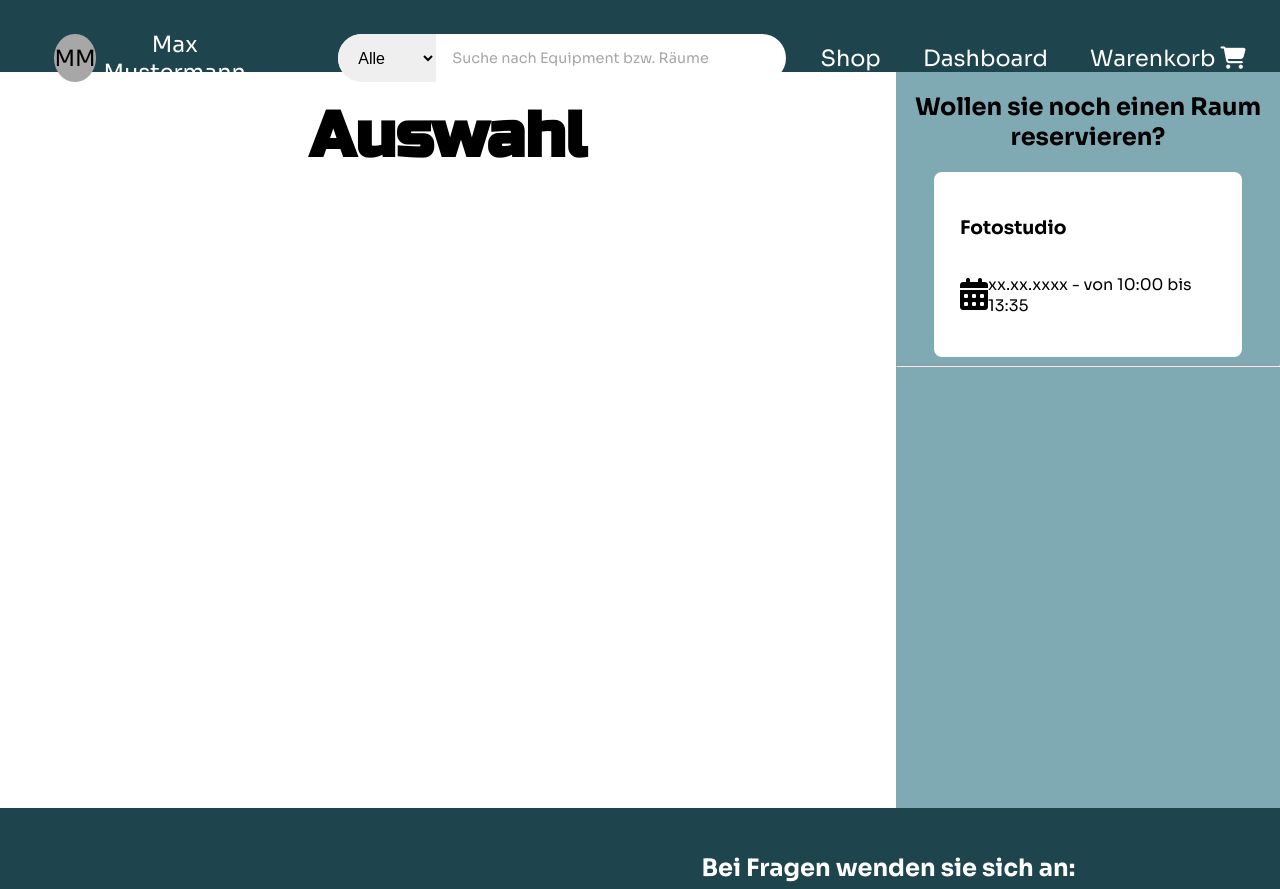
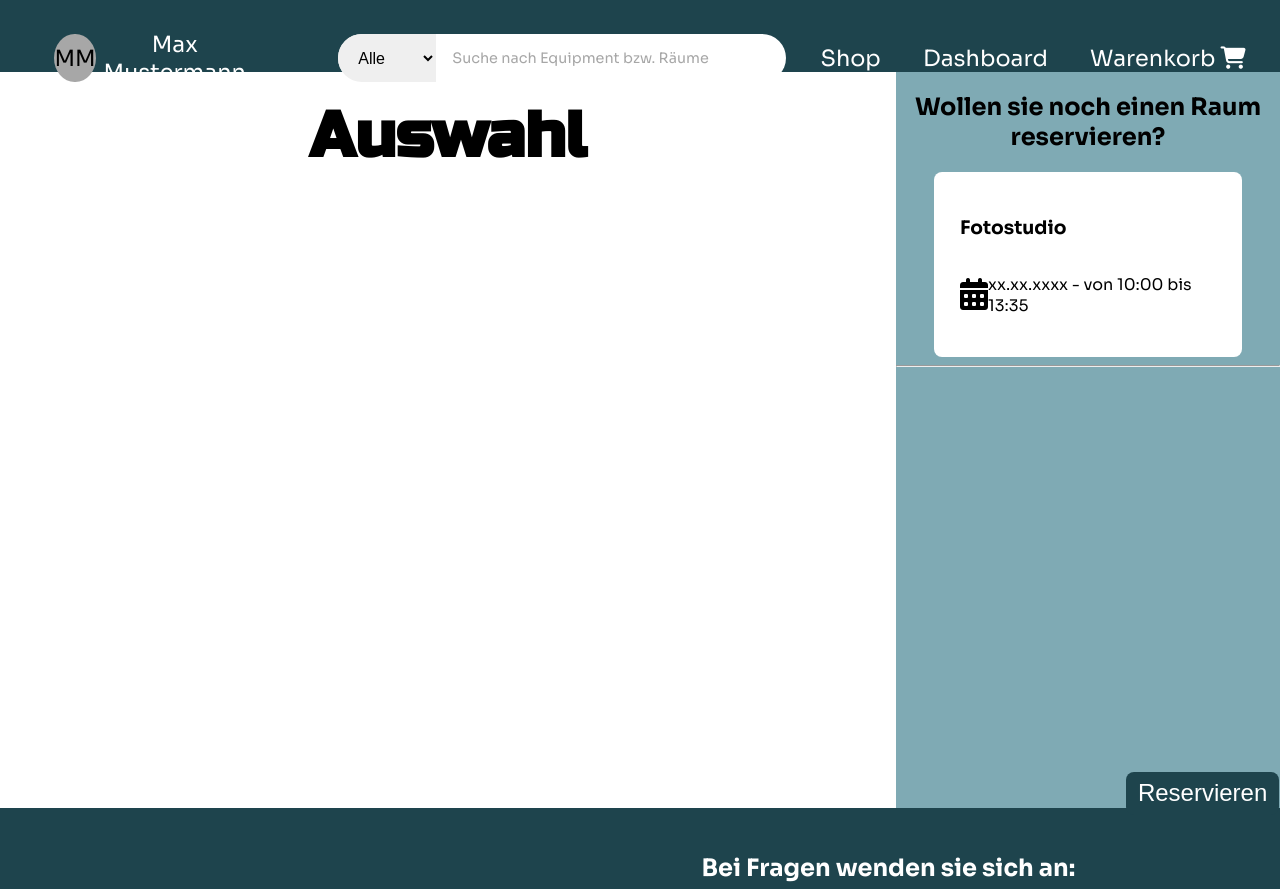
Before and after one commit to S-Stoeger/OmniaL, an Angular app in the folder code/frontend/: page /cart in a window 1280 px wide. Shown: the top 889 px of the page. Built offline with nearby package versions, Linux system fonts and the light colour scheme.

Commit message:
#175 added button at shopping cart, minor styling

```diff
--- a/code/frontend/src/app/navigation/navigation.component.css
+++ b/code/frontend/src/app/navigation/navigation.component.css
@@ -41,7 +41,7 @@ a {
   align-items: center;
   justify-content: center;
   background-color: var(--grey);
-  width: 3rem;
+  width: 4rem;
   height: 3rem;
   border-radius: 50%;
   color: var(--black);
--- a/code/frontend/src/app/selected-items/selected-items.component.css
+++ b/code/frontend/src/app/selected-items/selected-items.component.css
@@ -12,3 +12,12 @@
   justify-content: space-around;
   align-items: center;
 }
+
+.removeButton {
+  color: var(--black);
+  transition: 0.2s;
+}
+.removeButton:hover {
+  color: var(--red);
+  transition: 0.2s;
+}
--- a/code/frontend/src/app/selected-items/selected-items.component.html
+++ b/code/frontend/src/app/selected-items/selected-items.component.html
@@ -6,7 +6,7 @@
       <h2>{{ equipment.name }}</h2>
       <p>{{getTime(i)}}</p>
       <p>{{getCount(i)}}</p>
-      <i (click)="currentRentalService.deleteFromLocalStorage(i)" class="fa-solid fa-x fa-lg"></i>
+      <i (click)="currentRentalService.deleteFromLocalStorage(i)" class="fa-solid fa-x fa-lg removeButton"></i>
     </div>
     <hr>
   </div>
--- a/code/frontend/src/app/shop-cart/shop-cart.component.css
+++ b/code/frontend/src/app/shop-cart/shop-cart.component.css
@@ -40,6 +40,19 @@
   border-radius: 0.5rem;
   padding: 2vw;
 }
+#roomSection {
+  height: 75vh;
+}
+
+#submitRental {
+  margin-left: 60%;
+  background-color: var(--dark_blue);
+  border-radius: 0.5rem;
+  border: none;
+  color: var(--white);
+  padding: 2% 3% 2% 3%;
+  font-size: 1.5rem;
+}
 
 @media only screen and (max-width: 480px) {
   #auswahl {
--- a/code/frontend/src/app/shop-cart/shop-cart.component.html
+++ b/code/frontend/src/app/shop-cart/shop-cart.component.html
@@ -7,6 +7,7 @@
 
     <div id="auswahl-room">
       <h2 style="text-align: center;">Wollen sie noch einen Raum reservieren?</h2>
+      <div id="roomSection">
         <div id="room">
           <h3>Fotostudio</h3>
           <div style="display: flex; align-items: center; justify-content: space-around;">
@@ -16,5 +17,7 @@
         </div>
         <hr>
       </div>
+      <button id="submitRental">Reservieren</button>
+    </div>
   </div>
 </main>
```
Lines whose indentation alone changed are shown as unchanged.
